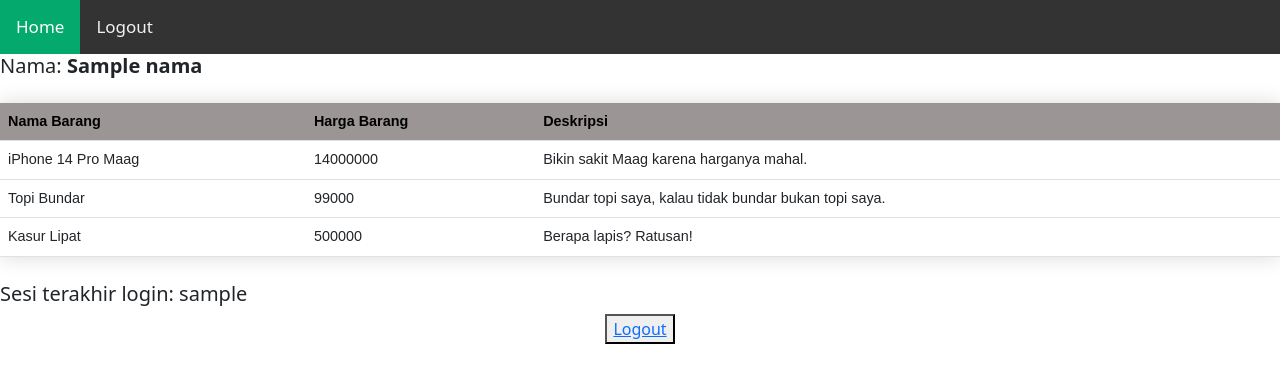
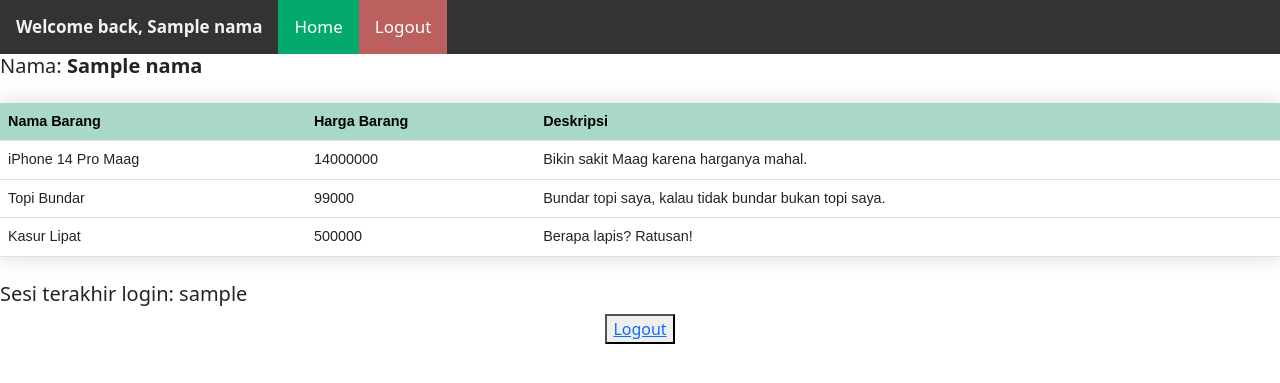
Before and after one commit to garbitz/lab1-mvt, a Django app: template wishlist/templates/wishlist.html in a window 1280 px wide. Shown: the top 383 px of the page. Run offline with Django 4.2, Linux system fonts and the light colour scheme; data comes from the database, SQL or seed files in the repository; tables that the repository leaves empty hold one stand-in row (values such as "Sample post"); the template is opened without the code that fills it: values that come from a table or form of the project are taken from there, most other values are stand-ins (such as "Sample title", 1, 10 or a date in 2020).

Commit message:
Added more styling

```diff
--- a/static/css/style.css
+++ b/static/css/style.css
@@ -1,10 +1,10 @@
 .table th {
-    background-color: #9b9595;
+    background-color: #aad8c7;
     color: black;
 }
 
-.table tr {
-    line-break: normal;
+.table tr:hover {
+    background-color: rgb(205, 232, 255);
 }
 
 .table {
@@ -38,14 +38,14 @@
 font-size: 17px;
 }
 
-  /* Change the color of links on hover */
-  .topnav a:hover {
-    background-color: #ddd;
-    color: black;
-  }
-
 /* Add a color to the active/current link */
 .topnav a.active {
 background-color: #04AA6D;
 color: white;
 }
+
+/* Add a color to the active/current link */
+.topnav a.exit {
+    background-color: #bc5f5f;
+    color: white;
+    }
--- a/wishlist/templates/wishlist.html
+++ b/wishlist/templates/wishlist.html
@@ -2,8 +2,9 @@
 
 {% block content %}
 <div class="topnav">
+    <b><a class="nav_name">Welcome back, {{nama}}</a></b>
     <a class="active" href="{% url 'wishlist:show_wishlist' %}">Home</a>
-    <a href="{% url 'wishlist:logout' %}">Logout</a>
+    <a class="exit" href="{% url 'wishlist:logout' %}">Logout</a>
 </div>
 
 <h5>Nama: <b>{{nama}}</b> </h5>
--- a/wishlist/views.py
+++ b/wishlist/views.py
@@ -19,7 +19,7 @@ def show_wishlist(request):
     data_barang_wishlist = BarangWishlist.objects.all()
     context = {
         'list_barang': data_barang_wishlist,
-        'nama': 'Kak Cinoy',
+        'nama': 'Abizar',
         'last_login': request.COOKIES['last_login'],
     }
     return render(request, "wishlist.html", context)
```
Lines whose indentation alone changed are shown as unchanged.
